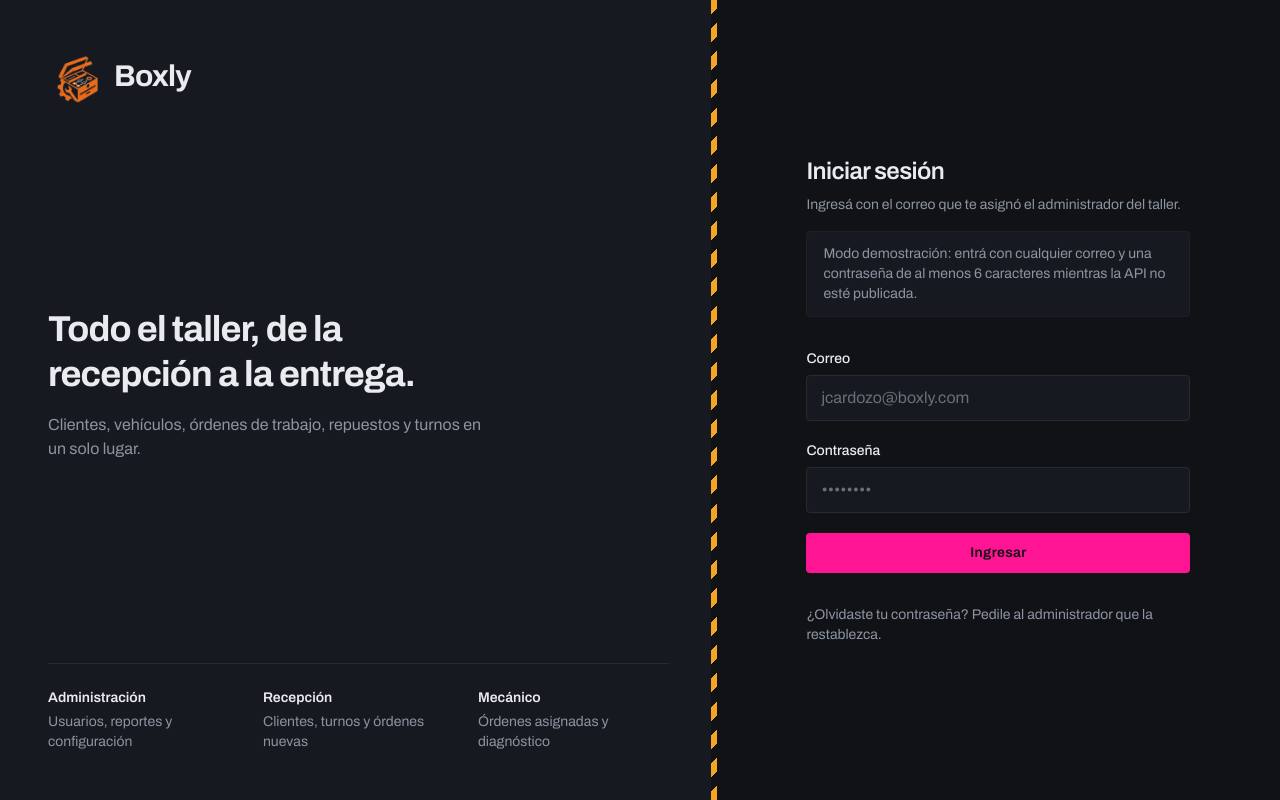
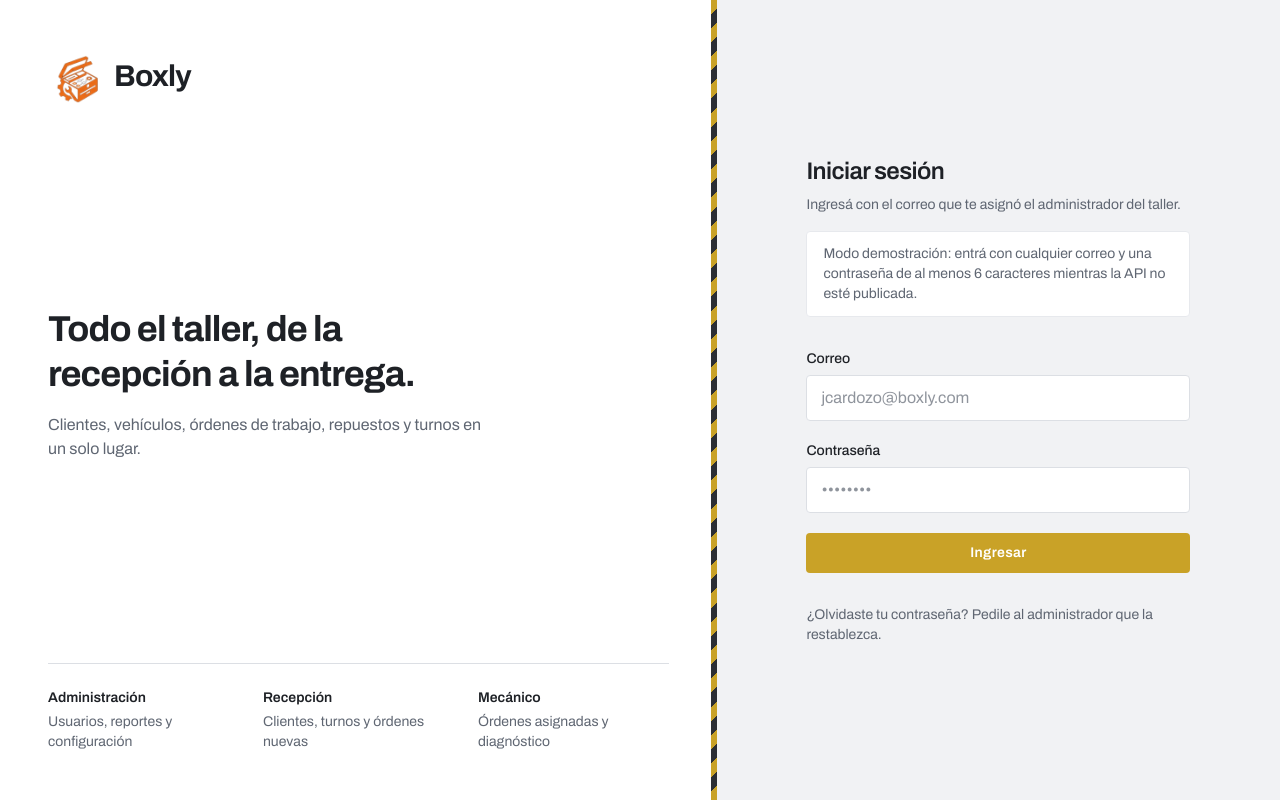
Before and after one commit to Antony27c/Boxly, a React (Vite) app in the folder frontend/: page /login in a window 1280 px wide. Built offline with nearby package versions, Linux system fonts and the light colour scheme; no server answers.

Commit message:
cambios en la paleta de colores

```diff
--- a/frontend/src/components/ui/Button.jsx
+++ b/frontend/src/components/ui/Button.jsx
@@ -1,12 +1,12 @@
 const estilos = {
   primario:
-    'bg-amber text-graphite-900 hover:bg-amber-soft disabled:bg-amber/40 disabled:text-graphite-900/60',
+    'bg-amber text-white hover:bg-amber-deep disabled:bg-amber/40 disabled:text-white/70',
   secundario:
     'bg-graphite-600 text-ink hover:bg-graphite-500 disabled:opacity-50',
   fantasma:
     'bg-transparent text-muted hover:text-ink hover:bg-graphite-700 disabled:opacity-50',
   peligro:
-    'bg-danger text-ink hover:bg-danger/85 disabled:opacity-50',
+    'bg-danger text-white hover:bg-danger/85 disabled:opacity-50',
 }
 
 export default function Button({
--- a/frontend/src/components/ui/Modal.jsx
+++ b/frontend/src/components/ui/Modal.jsx
@@ -17,7 +17,7 @@ export default function Modal({ titulo, descripcion, abierto, onCerrar, children
   if (!abierto) return null
 
   return (
-    <div className="fixed inset-0 z-50 flex items-end justify-center bg-black/70 p-0 sm:items-center sm:p-5">
+    <div className="fixed inset-0 z-50 flex items-end justify-center bg-black/40 p-0 sm:items-center sm:p-5">
       <button
         type="button"
         aria-label="Cerrar"
--- a/frontend/src/index.css
+++ b/frontend/src/index.css
@@ -20,8 +20,8 @@
   .hazard-bar {
     background-image: repeating-linear-gradient(
       -45deg,
-      #f5a524 0 10px,
-      #101216 10px 20px
+      #C9A227 0 10px,
+      #2B2E34 10px 20px
     );
   }
 }
--- a/frontend/tailwind.config.js
+++ b/frontend/tailwind.config.js
@@ -4,23 +4,22 @@ export default {
   theme: {
     extend: {
       colors: {
-        // Paleta Boxly: taller mecánico (grafito + ámbar de señalización)
         graphite: {
-          900: '#101216',
-          800: '#16191F',
-          700: '#1D2127',
-          600: '#262B33',
-          500: '#333944',
+          900: '#F1F2F4',
+          800: '#FFFFFF',
+          700: '#E7E9ED',
+          600: '#DCDFE4',
+          500: '#C5C9D0',
         },
         amber: {
-          DEFAULT: '#ff1493',
-          soft: '#FFD08A',
-          deep: '#B87407',
+          DEFAULT: '#C9A227',
+          soft: '#E2BE4B',
+          deep: '#8F7016',
         },
-        ink: '#E9EBEF',
-        muted: '#8C94A1',
-        ok: '#3FB27F',
-        danger: '#E5484D',
+        ink: '#1E2126',
+        muted: '#5F6672',
+        ok: '#1E8E5A',
+        danger: '#C6373C',
       },
       fontFamily: {
         sans: ['Archivo', 'system-ui', 'sans-serif'],
@@ -29,7 +28,7 @@ export default {
         box: '4px',
       },
       boxShadow: {
-        lift: '0 18px 40px -24px rgba(0,0,0,0.75)',
+        lift: '0 12px 30px -20px rgba(16,18,22,0.35)',
       },
       keyframes: {
         'bay-in': {
```
